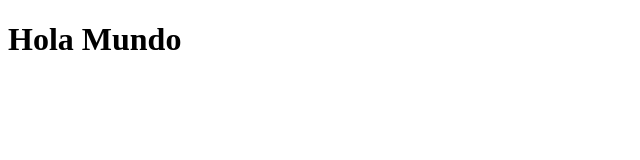
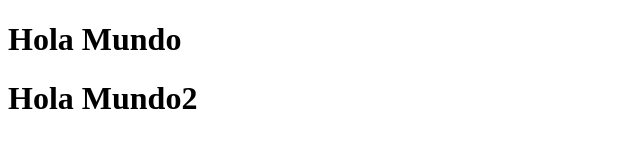
Before and after one commit to Luis-ReCh/25js-repoNuevo, a plain HTML site: page index.html in a window 1280 px wide. Shown: the whole page, without its empty margins (0-640 px from the left). Drawn offline with Linux system fonts and the light colour scheme.

Commit message:
ESTA ES LA SEGUNDA ACTUALIZACION

```diff
--- a/index.html
+++ b/index.html
@@ -8,5 +8,6 @@
 </head>
 <body>
     <H1>Hola Mundo</H1>
+    <H1>Hola Mundo2</H1>
 </body>
 </html>
```
